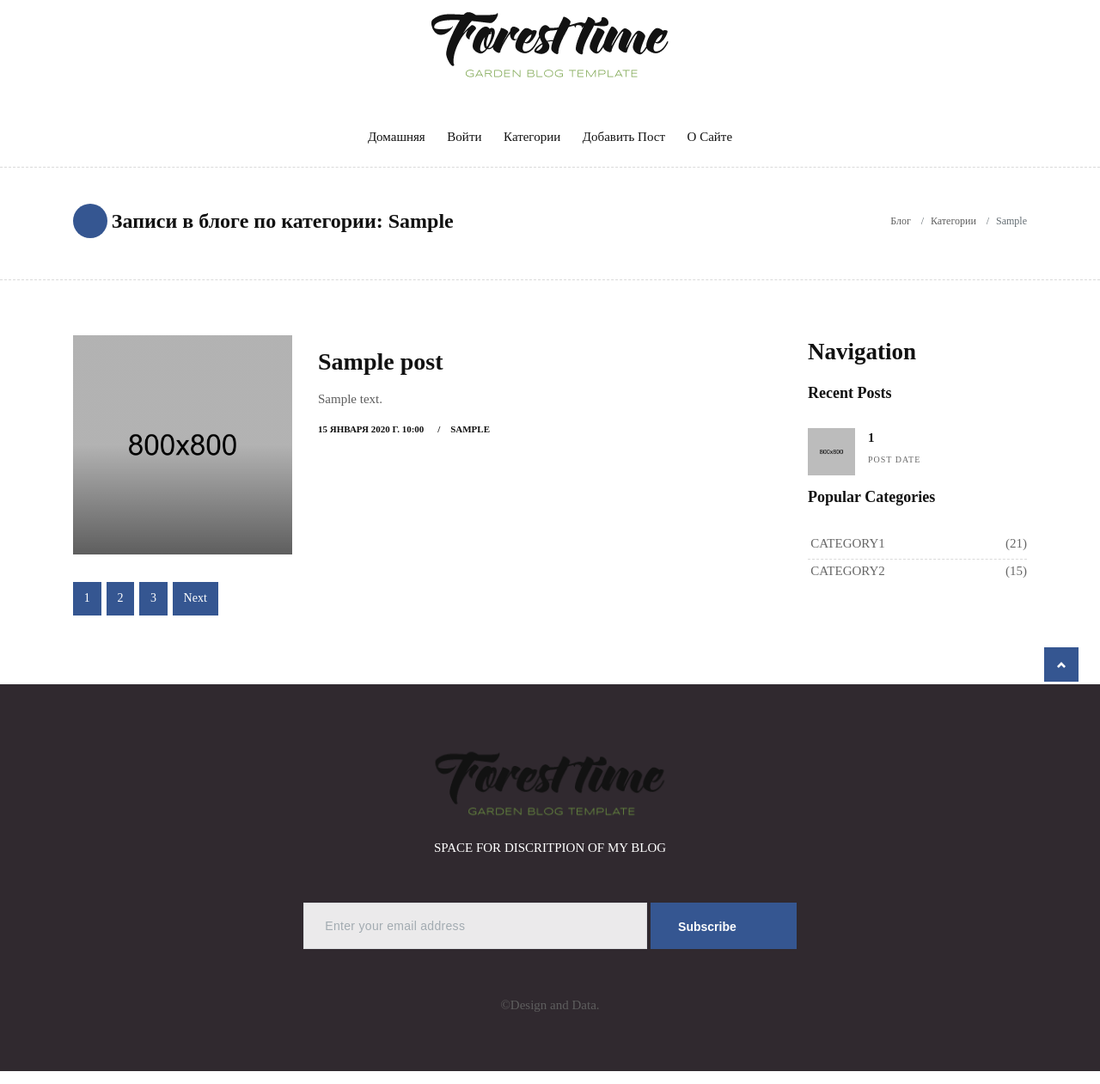
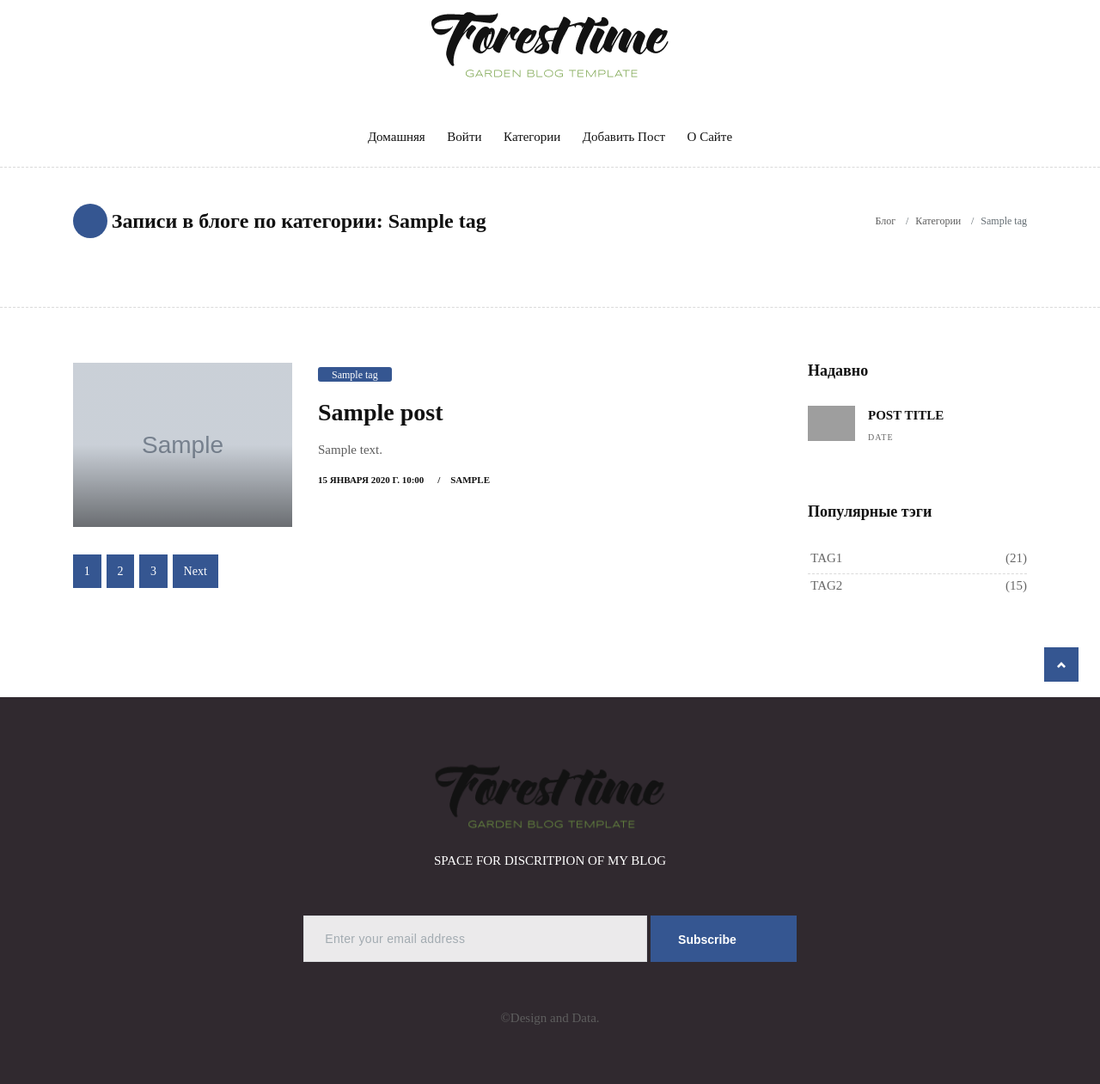
Before and after one commit to Maltsew/OverPath, a Django app: template blog/templates/blog/posts_by_tags.html in a window 1280 px wide. Shown: the part 107-1368 px from the top of the page at 86% size. Run offline with Django 4.2, Linux system fonts and the light colour scheme; tables that the repository leaves empty hold one stand-in row (values such as "Sample post"); the template is opened without the code that fills it: values that come from a table or form of the project are taken from there, most other values are stand-ins (such as "Sample title", 1, 10 or a date in 2020); grey boxes marked "Sample" are stand-in pictures; parts of the project's set-up code (start-up, migrations or seed data) failed here and were passed over; some libraries are stand-ins or nearby versions; some web fonts are replaced; grey boxes are pictures that could not be loaded.

Commit message:
Правки в шаблонах: Шаблон блога - отображение тэгов, отображение автора Шаблон домашней - сайдбар Замеание: На данный момент сайдбар реализован как столбец в контескте, поэтому для всех шаблонов, кроме домашней страницы, он может быть только скопирван!

```diff
--- a/blog/templates/blog/homepage.html
+++ b/blog/templates/blog/homepage.html
@@ -97,37 +97,37 @@
                             </div><!-- end col -->
                         </div><!-- end row -->
                     </div><!-- end col -->
-
-
+                <!-- block sidebar -->
                 <div class="col-lg-3 col-md-12 col-sm-12 col-xs-12">
                         <div class="sidebar">
-                                    <h2>Navigation</h2>
                             <div class="widget">
-                                <h2 class="widget-title">Recent Posts</h2>
+                                <h2 class="widget-title">Надавно</h2>
                                 <div class="blog-list-widget">
                                     <div class="list-group">
+                                        <!-- группа последних постов -->
                                         <a href="#" class="list-group-item list-group-item-action flex-column align-items-start">
                                             <div class="w-100 justify-content-between">
-                                                <img src="{% static 'blog/images/upload/garden_sq_01.jpg' %}" alt="" class="img-fluid float-left">
-                                                <h5 class="mb-1">1</h5>
-                                                <small>POST DATE</small>
+                                                <img src="upload/garden_sq_09.jpg" alt="" class="img-fluid float-left">
+                                                <h5 class="mb-1">POST TITLE</h5>
+                                                <small>DATE</small>
                                             </div>
                                         </a>
                                     </div>
+                                </div><!-- end blog-list -->
+                            </div><!-- end widget -->
                             <div class="widget">
-                                <h2 class="widget-title">Popular Categories</h2>
+                                <h2 class="widget-title">Популярные тэги</h2>
                                 <div class="link-widget">
                                     <ul>
-                                        <li><a href="#">CATEGORY1 <span>(21)</span></a></li>
-                                        <li><a href="#">CATEGORY2 <span>(15)</span></a></li>
+                                        <li><a href="#">TAG1<span>(21)</span></a></li>
+                                        <li><a href="#">TAG2<span>(15)</span></a></li>
                                     </ul>
                                 </div><!-- end link-widget -->
-                            </div><!-- end widget -->
-                                </div><!-- end blog-list -->
                             </div><!-- end widget -->
                         </div><!-- end sidebar -->
                     </div><!-- end col -->
                 </div><!-- end row -->
+            <!-- endblock sidebar -->
             </div><!-- end container -->
         </section>
 {% endblock content %}
--- a/blog/templates/blog/posts_by_tags.html
+++ b/blog/templates/blog/posts_by_tags.html
@@ -1,109 +1,27 @@
-{% extends "layout/base.html" %}
+{% extends "blog/homepage.html" %}
 {% load static %}
+{% load blog_tags %}
 
 {% block title %}
-<title>Категории: {{current_cat}}</title>
+<title>Категории: {{tag}}</title>
 {% endblock title %}
 {% block header %}
         <div class="page-title wb">
             <div class="container">
                 <div class="row">
                     <div class="col-lg-8 col-md-8 col-sm-12 col-xs-12">
-                        <h2><i class="fa fa-leaf bg-green"></i>Записи в блоге по категории: {{ current_cat }}</h2>
+                        <h2><i class="fa fa-leaf bg-green"></i>Записи в блоге по категории: {{ tag }}</h2>
                     </div><!-- end col -->
                     <div class="col-lg-4 col-md-4 col-sm-12 hidden-xs-down hidden-sm-down">
                         <ol class="breadcrumb">
                             <li class="breadcrumb-item">Блог</a></li>
                             <li class="breadcrumb-item">Категории</a></li>
-                            <li class="breadcrumb-item active">{{ current_cat }}</li>
+                            <li class="breadcrumb-item active">{{ tag }}</li>
                         </ol>
                     </div><!-- end col -->
                 </div><!-- end row -->
+                <hr class="invis">
+
             </div><!-- end container -->
         </div><!-- end page-title -->
 {% endblock header %}
-{% block content %}
-<section class="section wb">
-        <div class="container">
-            <div class="row">
-                <div class="col-lg-9 col-md-12 col-sm-12 col-xs-12">
-
-                    <div class="page-wrapper">
-
-                        <!-- ЛИСТ БЛОГОВ -->
-                        <div class="blog-list clearfix">
-                            {% for post in posts %}
-                            <!-- если категория создана, а постов нет -->
-                            <!-- ОТДЕЛЬНЫЙ БЛОГ В СПИСКЕ БЛОГОВ -->
-                            <div class="blog-box row">
-                                <!-- КОЛОНКА С МЕДИА - ФОТО ИЗ БЛОГА -->
-                                <div class="col-md-4">
-                                        <div class="post-media">
-                                            <a href="#" title="">
-                                                <img src="{% static 'blog/images/upload/garden_sq_01.jpg' %}" alt="" class="img-fluid">
-                                                <div class="hovereffect"></div>
-                                            </a>
-                                        </div><!-- end media -->
-                                    </div><!-- end col -->
-                                <div class="blog-meta big-meta col-md-8">
-                                        <h4><a href="{% url 'post' post.pk %}" title="">{{post.title}}</a></h4>
-                                        <p>{{post.content|truncatewords:60}}</p> <!-- фильтр для вывода 60 символов -->
-                                        <small><a href="#" title="">{{post.created_on}}</a></small>
-                                        <small><a href="#" title="">{{post.author.username}}</a></small>
-                                    </div><!-- end meta -->
-                                </div><!-- end blog-box -->
-                            {% endfor %}
-                        </div><!-- end blog-list -->
-                    </div><!-- end page-wrapper -->
-                    <!-- SPACE FOR PAGINATOR -->
-                    <hr class="invis">
-                    <div class="row">
-                            <div class="col-md-12">
-                                <nav aria-label="Page navigation">
-                                    <ul class="pagination justify-content-start">
-                                        <li class="page-item"><a class="page-link" href="#">1</a></li>
-                                        <li class="page-item"><a class="page-link" href="#">2</a></li>
-                                        <li class="page-item"><a class="page-link" href="#">3</a></li>
-                                        <li class="page-item">
-                                            <a class="page-link" href="#">Next</a>
-                                        </li>
-                                    </ul>
-                                </nav>
-
-                            </div><!-- end col -->
-                        </div><!-- end row -->
-                    </div><!-- end col -->
-
-
-                            <div class="col-lg-3 col-md-12 col-sm-12 col-xs-12">
-                                <div class="sidebar">
-                                    <h2>Navigation</h2>
-                                    <div class="widget">
-                                <h2 class="widget-title">Recent Posts</h2>
-                                <div class="blog-list-widget">
-                                    <div class="list-group">
-                                        <a href="#" class="list-group-item list-group-item-action flex-column align-items-start">
-                                            <div class="w-100 justify-content-between">
-                                                <img src="{% static 'blog/images/upload/garden_sq_01.jpg' %}" alt="" class="img-fluid float-left">
-                                                <h5 class="mb-1">1</h5>
-                                                <small>POST DATE</small>
-                                            </div>
-                                        </a>
-                                    </div>
-                                    <div class="widget">
-                                <h2 class="widget-title">Popular Categories</h2>
-                                <div class="link-widget">
-                                    <ul>
-                                        <li><a href="#">CATEGORY1 <span>(21)</span></a></li>
-                                        <li><a href="#">CATEGORY2 <span>(15)</span></a></li>
-                                    </ul>
-                                </div><!-- end link-widget -->
-                            </div><!-- end widget -->
-                                </div><!-- end blog-list -->
-                            </div><!-- end widget -->
-                                </div><!-- end sidebar -->
-                            </div><!-- end col -->
-                </div><!-- end row -->
-            </div><!-- end container -->
-        </section>
-{% endblock content %}
--- a/blog/templates/blog/tags.html
+++ b/blog/templates/blog/tags.html
@@ -1,4 +1,4 @@
-{% extends "layout/base.html" %}
+{% extends "blog/homepage.html" %}
 {% load static %}
 {% load blog_tags %}
 
@@ -26,6 +26,7 @@
 {% block content %}
 <section class="section wb">
    <div class="container">
+       <div class="row">
        <div class="col-lg-9 col-md-12 col-sm-12 col-xs-12">
                     <div class="page-wrapper">
                         <!-- ЛИСТ БЛОГОВ -->
@@ -44,6 +45,7 @@
                                             </a>
                                         </div><!-- end media -->
                                     </div><!-- end col -->
+
                                 <div class="blog-meta big-meta col-md-8">
                                         <h4><a href="{{ tag.get_absolute_url }}" title="">{{ tag.title }}</a></h4>
                                     </div><!-- end meta -->
@@ -51,6 +53,6 @@
                             {% endfor %}
                         </div><!-- end blog-list -->
                     </div><!-- end page-wrapper -->
-   </div>
+       </div>
 </section>
 {% endblock content %}
--- a/blog/templates/layout/base.html
+++ b/blog/templates/layout/base.html
@@ -124,6 +124,7 @@
     {% block content %}
 
     {% endblock content %}
+
             <footer class="footer">
             <div class="container">
                 <div class="row">
@@ -157,6 +158,7 @@
     <div class="dmtop">Scroll to Top</div>
 </div><!-- end wrapper -->
 
+
     <!-- Core JavaScript
     ================================================== -->
     <script src="{% static 'blog/js/jquery.min.js' %}"></script>
```
Also changed, not shown: blog/templates/blog/add_post.html (added, +17 -0 lines), blog/templates/blog/post.html (+48 -52 lines). Lines whose indentation alone changed are shown as unchanged.
